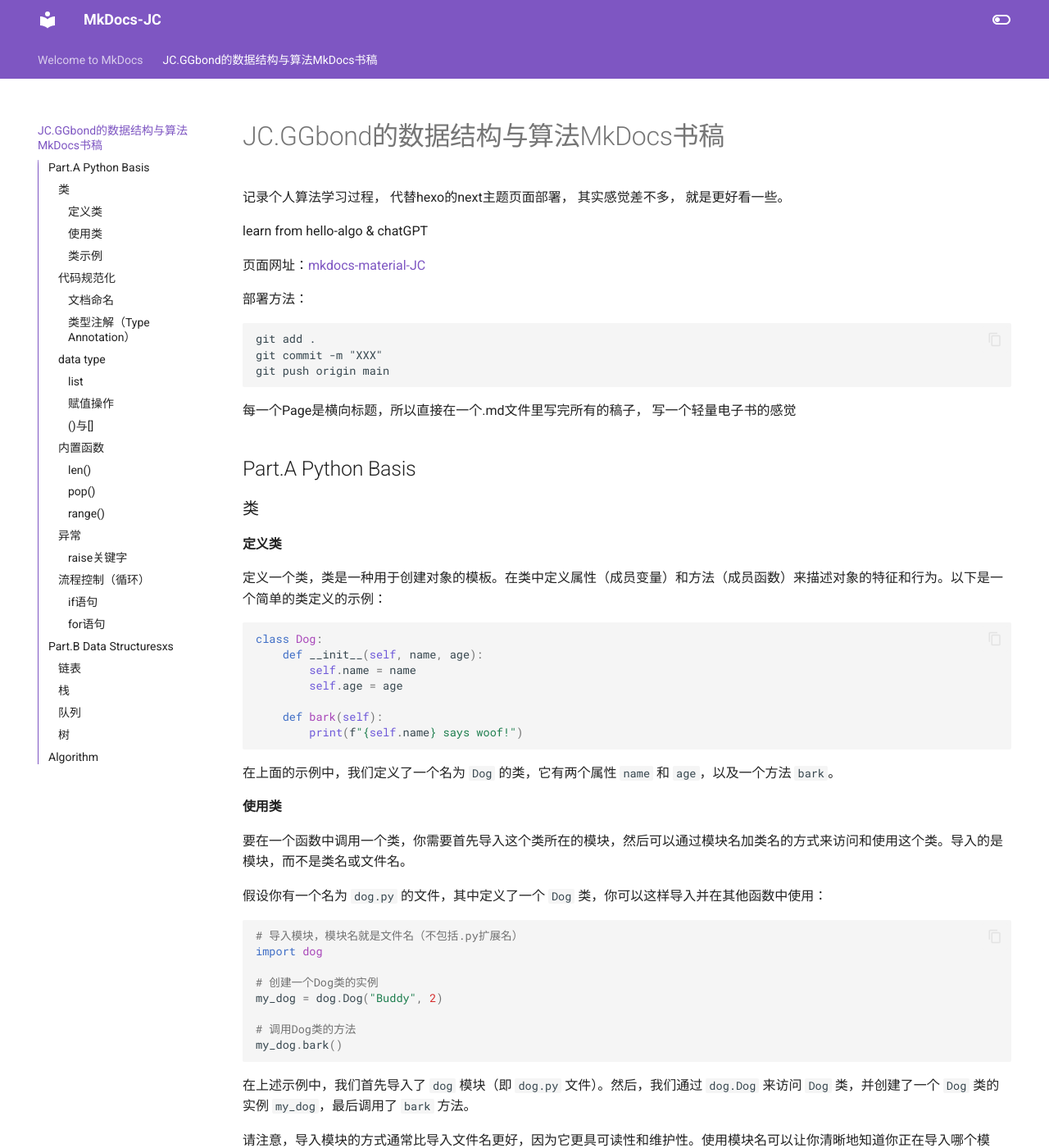
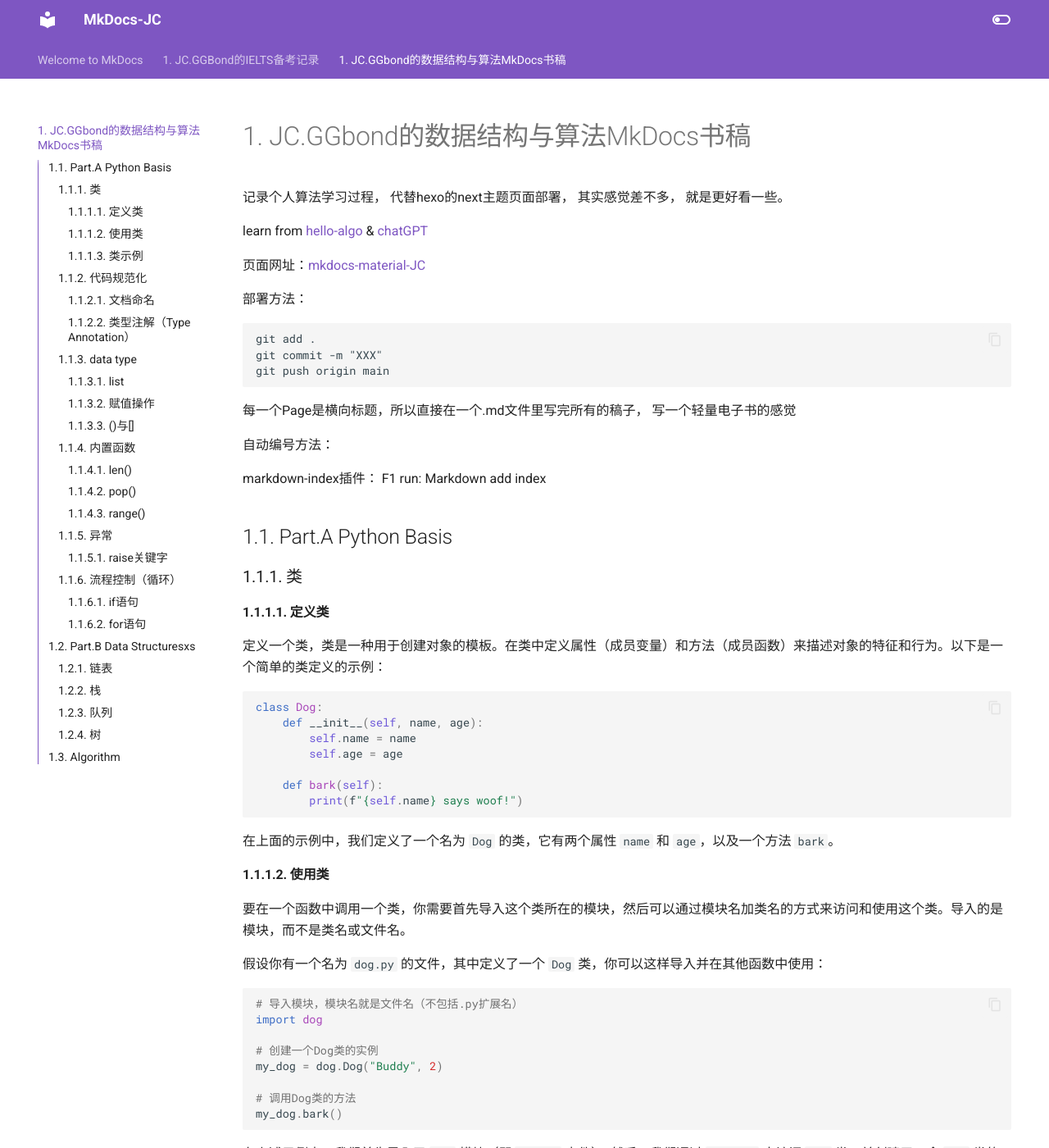
Before and after one commit to JC-GGBond/mkdocs-material-JC, an MkDocs documentation site: the page built from docs/main.md, in a window 1280 px wide and 1400 px high. Shown: the whole window at 82% size. Built offline with MkDocs 1.6.1 and Material for MkDocs 9.7.7, drawn with Linux system fonts in a browser that asks for light colours; some of the changed text lies outside the part shown.

Commit message:
20230922

````diff
--- /dev/null
+++ b/docs/IELTS.md
@@ -0,0 +1,18 @@
+# 1. JC.GGBond的IELTS备考记录
+
+## writing
+
+learn from Band 9
+
+1 hour
+
+### grammar
+
+### 小作文
+20min
+
+### 大作文
+40min
+
+话题写作
+250+ words
--- a/docs/main.md
+++ b/docs/main.md
@@ -1,4 +1,4 @@
-# JC.GGbond的数据结构与算法MkDocs书稿
+# 1. JC.GGbond的数据结构与算法MkDocs书稿
 
 
 记录个人算法学习过程，
@@ -7,7 +7,7 @@
 就是更好看一些。
 
 
-learn from hello-algo & chatGPT
+learn from [hello-algo](https://www.hello-algo.com/) & [chatGPT](https://chat.openai.com/)
 
 页面网址：[mkdocs-material-JC](https://jc-ggbond.github.io/mkdocs-material-JC/)
 
@@ -24,6 +24,10 @@ git push origin main
 写一个轻量电子书的感觉
 
 
+自动编号方法：
+
+markdown-index插件：
+F1 run: Markdown add index
 
 
 
@@ -38,12 +42,14 @@ git push origin main
 
 
 
-## Part.A Python Basis
-
-### 类
 
 
-#### 定义类
+## 1.1. Part.A Python Basis
+
+### 1.1.1. 类
+
+
+#### 1.1.1.1. 定义类
 定义一个类，类是一种用于创建对象的模板。在类中定义属性（成员变量）和方法（成员函数）来描述对象的特征和行为。以下是一个简单的类定义的示例：
 
 ```python
@@ -59,7 +65,7 @@ class Dog:
 在上面的示例中，我们定义了一个名为 `Dog` 的类，它有两个属性 `name` 和 `age`，以及一个方法 `bark`。
 
 
-#### 使用类
+#### 1.1.1.2. 使用类
 
 要在一个函数中调用一个类，你需要首先导入这个类所在的模块，然后可以通过模块名加类名的方式来访问和使用这个类。导入的是模块，而不是类名或文件名。
 
@@ -86,7 +92,7 @@ my_dog.bark()
 
 实际应用中，类可以更复杂，包括更多的属性和方法，用于实现特定的功能。使用类的主要目的是将相关的数据和功能组织在一起，以便更好地管理和维护代码，并实现面向对象编程的思想。
 
-#### 类示例
+#### 1.1.1.3. 类示例
 
 ```python
 # 初始化stack
@@ -142,9 +148,9 @@ class LinkedListStack:
 ```
 
 
-### 代码规范化
+### 1.1.2. 代码规范化
 
-#### 文档命名
+#### 1.1.2.1. 文档命名
 在Python中，类名和类所在的 `.py` 文件的命名有一些常见的约定和最佳实践，尽管它们不是强制性规则，但遵循这些约定可以提高代码的可读性和可维护性。
 
 **类名的命名约定**：
@@ -168,7 +174,7 @@ class LinkedListStack:
 4. 避免使用与Python标准库或已安装的第三方库冲突的文件名。
 
 总之，遵循这些命名约定有助于保持代码的一致性，并使其更易于阅读和维护。虽然这些约定不是强制性的，但它们是Python社区广泛接受的标准，建议在项目中尽量遵循。
-#### 类型注解（Type Annotation）
+#### 1.1.2.2. 类型注解（Type Annotation）
 Python的类型注解是一种静态类型检查工具，用于在代码中声明变量、函数参数和函数返回值的类型信息。这些类型注解不会影响代码的运行，但可以在开发过程中提供有关变量和函数的类型信息，以帮助开发者编写更可读、更可维护和更健壮的代码。
 
 以下是关于Python类型注解的一些重要信息：
@@ -227,14 +233,14 @@ def process_data(data: Any) -> Any:
 
 
 
-### data type
+### 1.1.3. data type
 基本数据类型以二进制的形式存储在计算机中。
 一个二进制位即为1比特。
 在绝大多数现代系统中，
 1字节（byte）由8比特（bits）组成。
 
 
-#### list
+#### 1.1.3.1. list
 列表 list	一个列表的每个元素被分配一个数字来表示它的位置或索引	[1, 2, 3, 4, 5 ], ['apple', 'orange', 'lemon', 'cherry']
 
 ```py
@@ -272,7 +278,7 @@ print(length)  # 输出：6
 
 ```
 
-#### 赋值操作
+#### 1.1.3.2. 赋值操作
 
 在 Python 中，对于不可变类型的对象（如整数），赋值操作实际上是创建一个新的对象，并让变量指向这个新的对象。而对于可变类型的对象（如列表），赋值操作并不会创建新的对象，而是让新的变量指向原始对象。
 
@@ -308,7 +314,7 @@ print("list1:", list1)  # 输出: list1: [100, 2, 3]
 print("list2:", list2)  # 输出: list2: [100, 2, 3]
 ```
 
-#### ()与[]
+#### 1.1.3.3. ()与[]
 
 ()理解为函数调用时候使用的括号，而[]用于索引
 
@@ -335,15 +341,15 @@ element_0_2 = num_matrix[0][2]  # 获取第1行（索引为0）第3列（索引
 
 使用正确的行索引和列索引，您可以在二维列表中定位和操作特定位置的元素。
 
-### 内置函数
+### 1.1.4. 内置函数
 
-#### len()
+#### 1.1.4.1. len()
 
 
 `len()`是 Python 内置函数之一，用于获取容器（如列表、元组、字符串等）中元素的数量或长度。
 
 
-#### pop()
+#### 1.1.4.2. pop()
 
 `pop()`是列表（List）的一个内置方法，用于从列表中移除并返回指定索引位置的元素。该方法还可以接受一个可选的参数，即要移除的元素的索引位置，默认为列表的最后一个元素。
 
@@ -352,7 +358,7 @@ element=list_name.pop(index)
 #index为要pop()的元素的索引位置
 ```
 
-#### range()
+#### 1.1.4.3. range()
 
 `range()` 是一个Python内置的函数，用于生成一个整数序列。它常用于 `for` 循环中，用于指定循环的迭代范围。`range()` 函数有三种常见的用法：
 
@@ -419,10 +425,10 @@ print(my_list)
 
 `range()` 函数在许多情况下非常有用，特别是当你需要控制循环的次数或在一定范围内生成数字时。
 
-### 异常
+### 1.1.5. 异常
 
 
-#### `raise`关键字
+#### 1.1.5.1. `raise`关键字
 在Python中，raise关键字用于手动引发异常。异常是在程序执行过程中发生的错误或异常情况的表示。使用`raise`关键字，你可以在代码中显式地引发异常，从而使程序在特定条件下停止执行并进入异常处理流程。
 
 raise语法的一般格式是：
@@ -433,9 +439,9 @@ raise ExceptionClass("Error message")
 ```
 使用raise关键字可以帮助你在程序中明确地引发并处理异常，从而提高代码的健壮性和可读性。
 
-### 流程控制（循环）
+### 1.1.6. 流程控制（循环）
 
-#### if语句
+#### 1.1.6.1. if语句
 
 ```py
 age = 20
@@ -451,7 +457,7 @@ else: # 所有不符合上边条件的均执行此内容, 必须有
 ```
 
 
-#### for语句
+#### 1.1.6.2. for语句
 
 `for` 循环是Python中用于遍历可迭代对象的控制结构，可用于重复执行一组语句，直到遍历完整个可迭代对象。以下是 `for` 循环的基本语法：
 
@@ -506,11 +512,14 @@ for i in range(1, 5):
 
 `for` 循环非常灵活，可以与各种不同类型的可迭代对象一起使用，同时还支持 `break` 和 `continue` 语句来控制循环的行为。
 
-## Part.B Data Structuresxs
+## 1.2. Part.B Data Structuresxs
 
 
 
-### 链表
+### 1.2.1. 链表
+
+**链表的操作，一定要在纸上把过程先画出来，再写程序**
+
 链表是一种线性数据结构，由一系列节点组成，每个节点包含一个值和一个指向下一个节点的指针。
 
 在很多编程问题中，链表经常用来解决需要动态添加或删除元素的场景，因为链表的插入和删除操作非常高效。
@@ -518,7 +527,7 @@ for i in range(1, 5):
 ListNode用于表示链表的节点：
 
 
-### 栈
+### 1.2.2. 栈
 先入后出的线性数据结构。
 常用操作包括`push()` `pop()` `peek()`访问栈顶元素
 
@@ -588,11 +597,11 @@ class ArrayStack
 
 ```
 
-### 队列
+### 1.2.3. 队列
 
 
-### 树
+### 1.2.4. 树
 
 
 
-## Algorithm
+## 1.3. Algorithm
````
Also changed, not shown: docs/index.md (+0 -4 lines).
